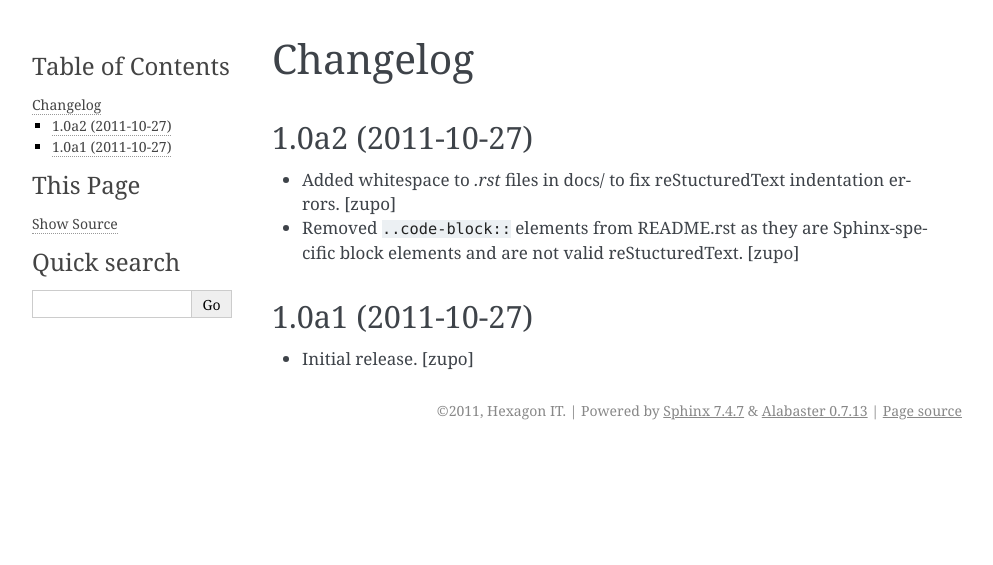
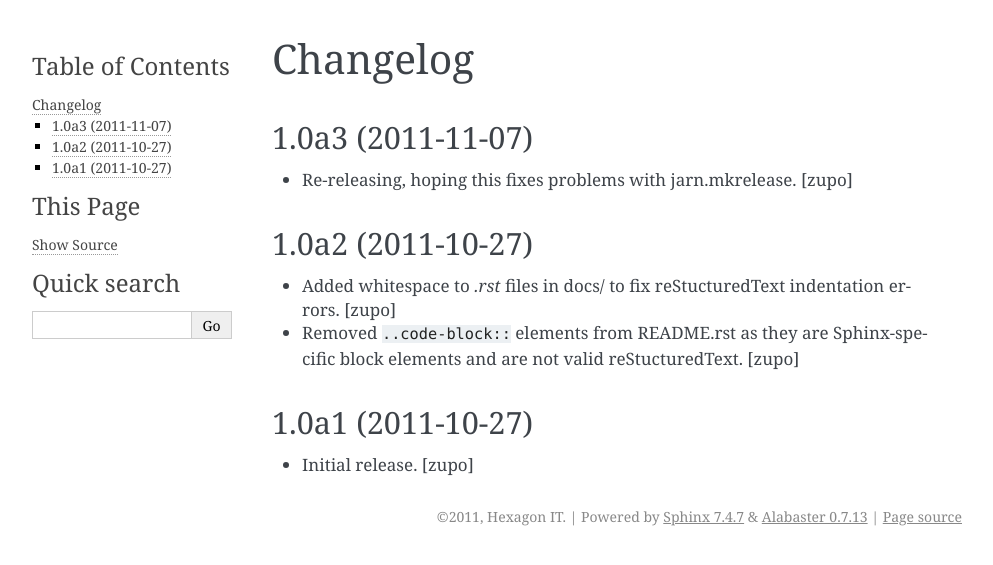
Before and after one commit to hexagonit/hexagonit.portletstyle, a Sphinx documentation site: the page built from hexagonit/portletstyle/docs/HISTORY.rst, in a window 1280 px wide. Shown: the top 565 px of the page, without its empty margins (148-1141 px from the left). Built offline with Sphinx 7.4.7, drawn with Linux system fonts in a browser that asks for light colours.

Commit message:
prepping for 1.0a3

```diff
--- a/hexagonit/portletstyle/docs/HISTORY.rst
+++ b/hexagonit/portletstyle/docs/HISTORY.rst
@@ -1,5 +1,12 @@
 Changelog
 =========
+
+1.0a3 (2011-11-07)
+------------------
+
+- Re-releasing, hoping this fixes problems with jarn.mkrelease.
+  [zupo]
+
 
 1.0a2 (2011-10-27)
 ------------------
--- a/hexagonit/portletstyle/version.txt
+++ b/hexagonit/portletstyle/version.txt
@@ -1 +1 @@
-1.0a2
+1.0a3
--- a/setup.py
+++ b/setup.py
@@ -30,7 +30,7 @@ setup(name='hexagonit.portletstyle',
       keywords='',
       author='Hexagon IT',
       author_email='oss@hexagonit.fi',
-      url='',
+      url='http://hexagonit.fi',
       license='BSD',
       packages=find_packages(exclude=['ez_setup']),
       namespace_packages=['hexagonit'],
```
